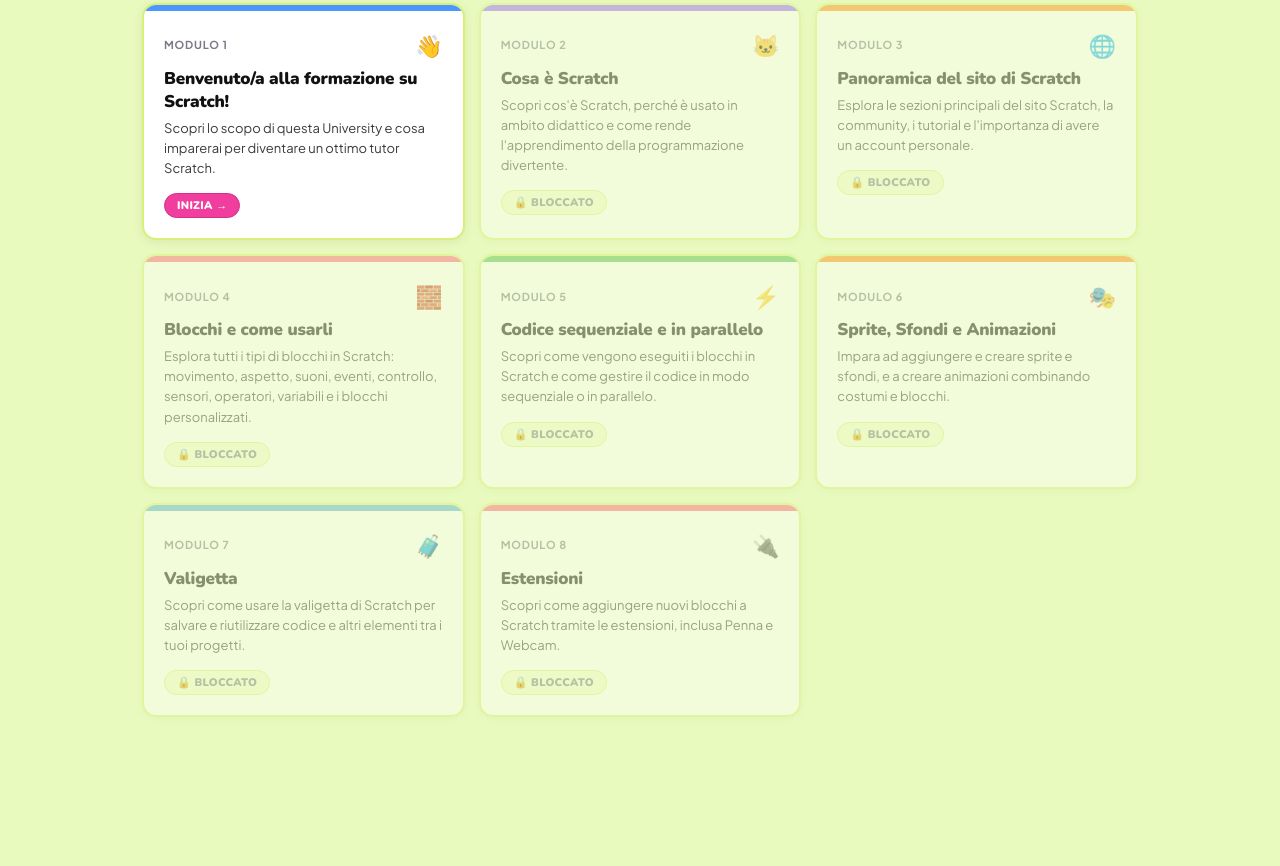
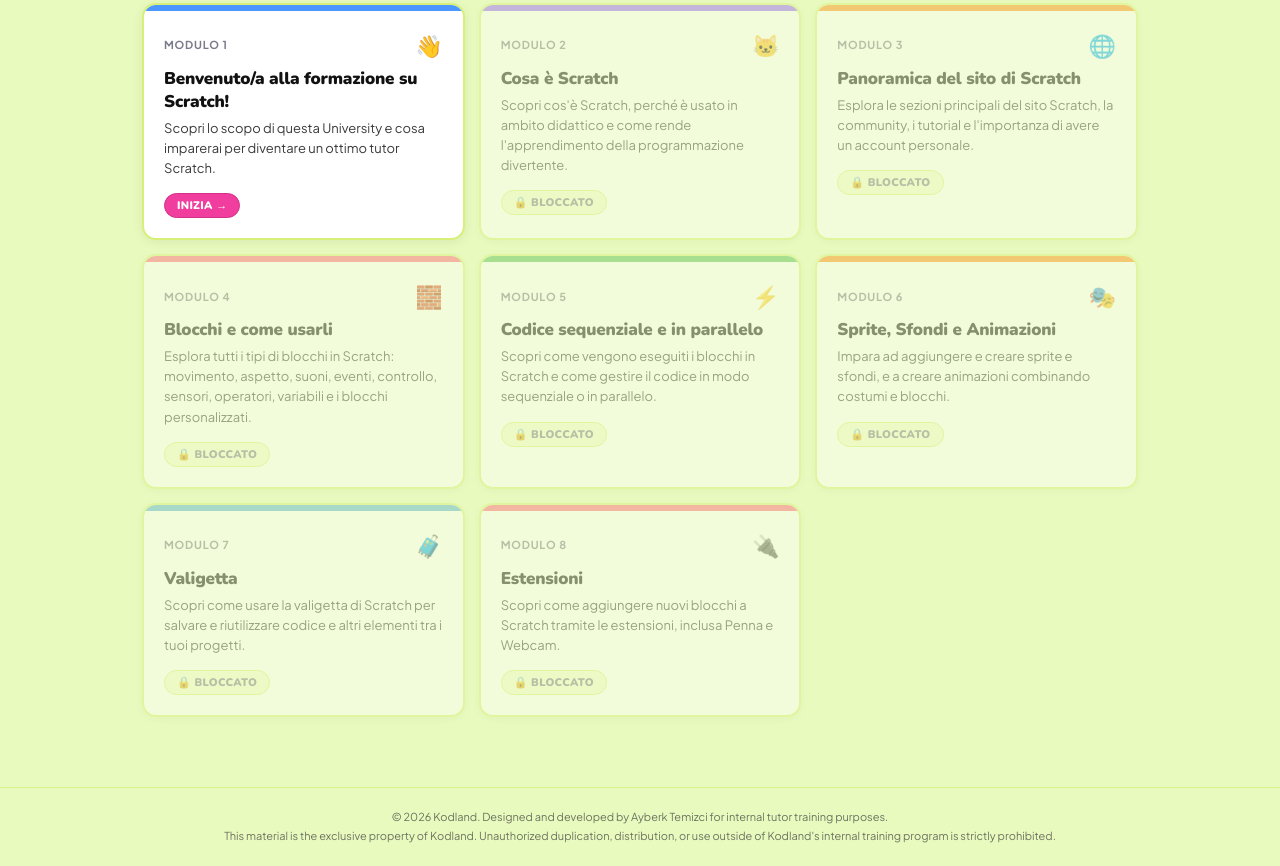
Before and after one commit to Ayberktemizci/Scratch-Training, a plain HTML site: page index.html in a window 1280 px wide. Shown: the part 531-1397 px from the top of the page. Before the commit the page ends 1318 px from the top, so only its background shows below. Drawn offline with nearby package versions, Linux system fonts and the light colour scheme.

Commit message:
Add files via upload

```diff
--- a/index.html
+++ b/index.html
@@ -692,6 +692,11 @@ function showDevToast(msg){
 renderHome();
 showScreen('screen-home');
 </script>
+
+<footer style="text-align:center;padding:20px 24px;font-size:11px;color:var(--text2);border-top:1px solid var(--border);margin-top:auto;line-height:1.7;opacity:0.7;">
+  © 2026 Kodland. Designed and developed by Ayberk Temizci for internal tutor training purposes.<br>
+  This material is the exclusive property of Kodland. Unauthorized duplication, distribution, or use outside of Kodland's internal training program is strictly prohibited.
+</footer>
 </body>
 </html>
 <!-- App created by Ayberk Toygar Temizci for Kodland — Scratch IT edition -->
```
